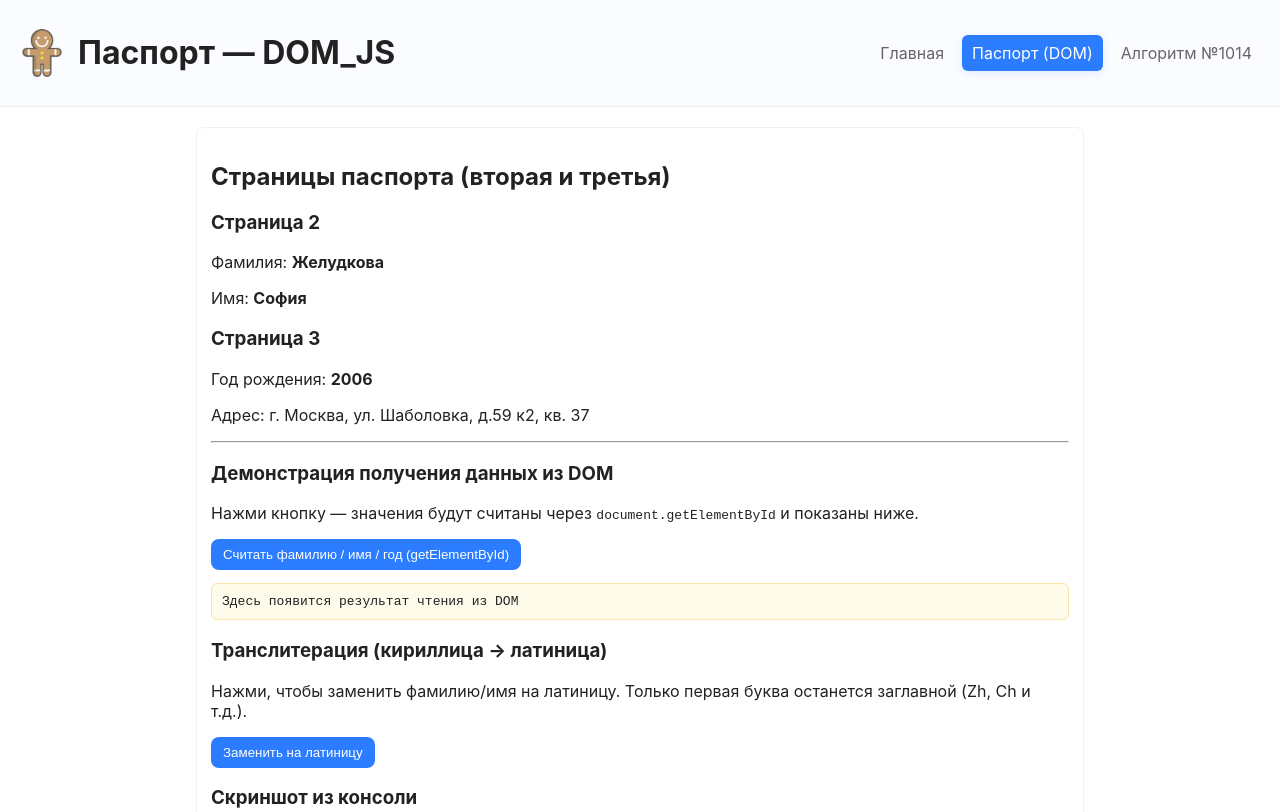
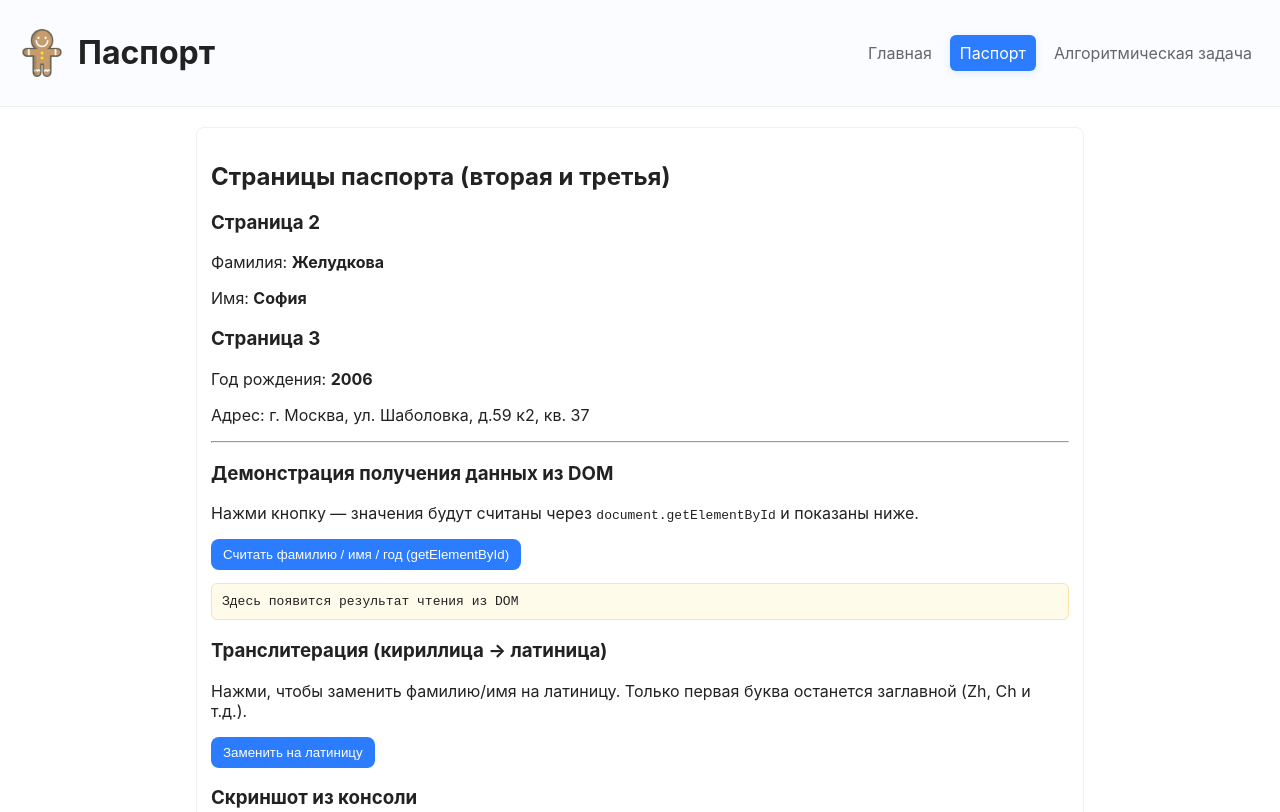
Before and after one commit to sonyludk/id-algo-site, a plain HTML site: page passport.html in a window 1280 px wide. Shown: the top 812 px of the page. Drawn offline with Linux system fonts and the light colour scheme.

Commit message:
Update passport.html

```diff
--- a/passport.html
+++ b/passport.html
@@ -2,7 +2,7 @@
 <html lang="ru">
 <head>
   <meta charset="utf-8">
-  <title>Паспорт — DOM_JS. Считываем информацию из DOM</title>
+  <title>Паспорт</title>
   <meta name="viewport" content="width=device-width,initial-scale=1">
 
 	<link rel="icon" type="image/png" sizes="32x32" href="free-icon-pumpkin-17734780.png">
@@ -14,11 +14,11 @@
 <body>
   <header class="header">
     <img src="images/logo.png" alt="logo">
-    <h1>Паспорт — DOM_JS</h1>
+    <h1>Паспорт</h1>
     <nav class="nav">
       <a href="index.html">Главная</a>
-      <a href="passport.html">Паспорт (DOM)</a>
-      <a href="algo.html">Алгоритм №1014</a>
+      <a href="passport.html">Паспорт</a>
+      <a href="algo.html">Алгоритмическая задача</a>
     </nav>
   </header>
 
@@ -59,7 +59,7 @@
     </div>
   </main>
 
-  <footer class="footer">Сайт 1 — DOM & JS</footer>
+  <footer class="footer">Сайт 1</footer>
 
   <script>
     document.addEventListener('DOMContentLoaded', ()=>{
```
